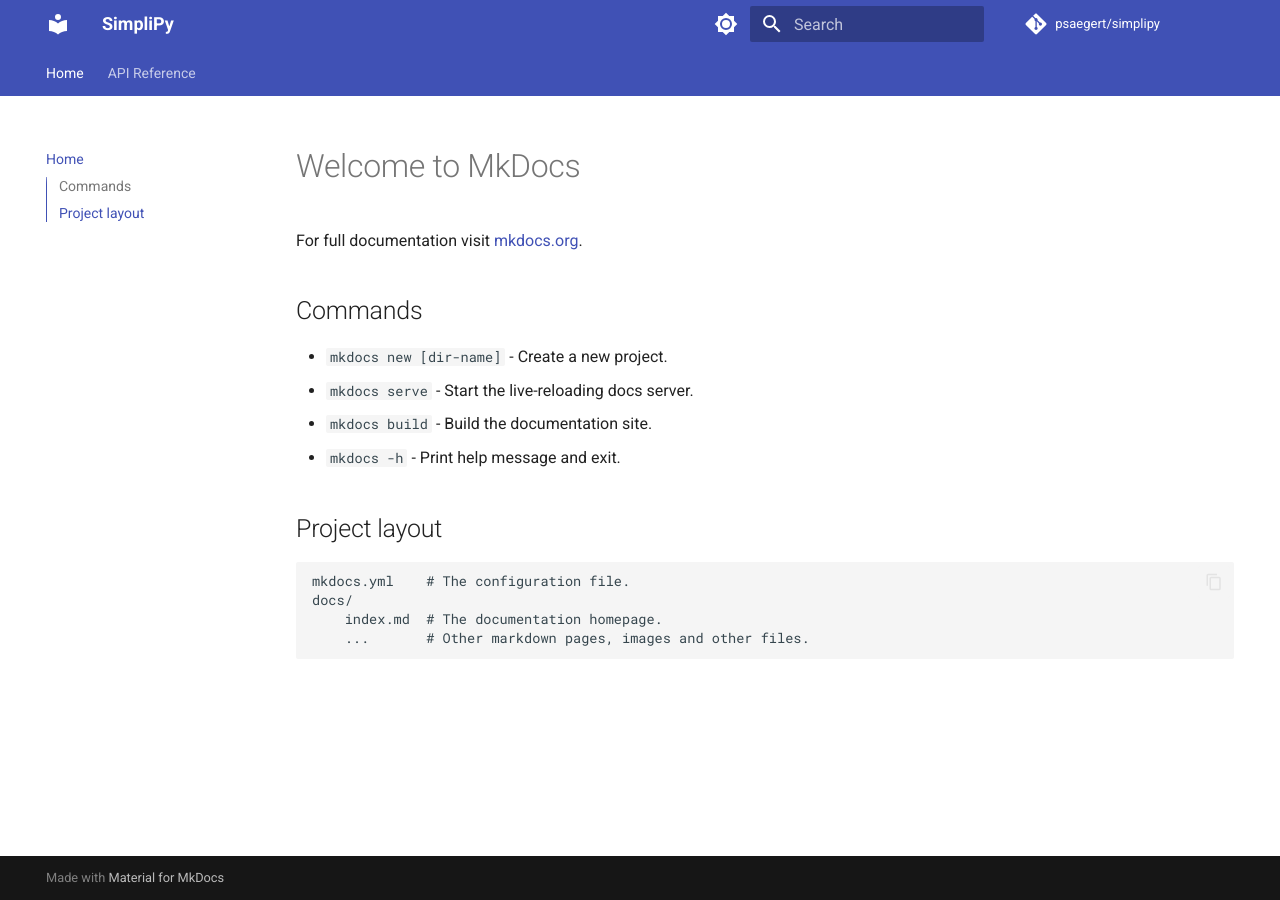
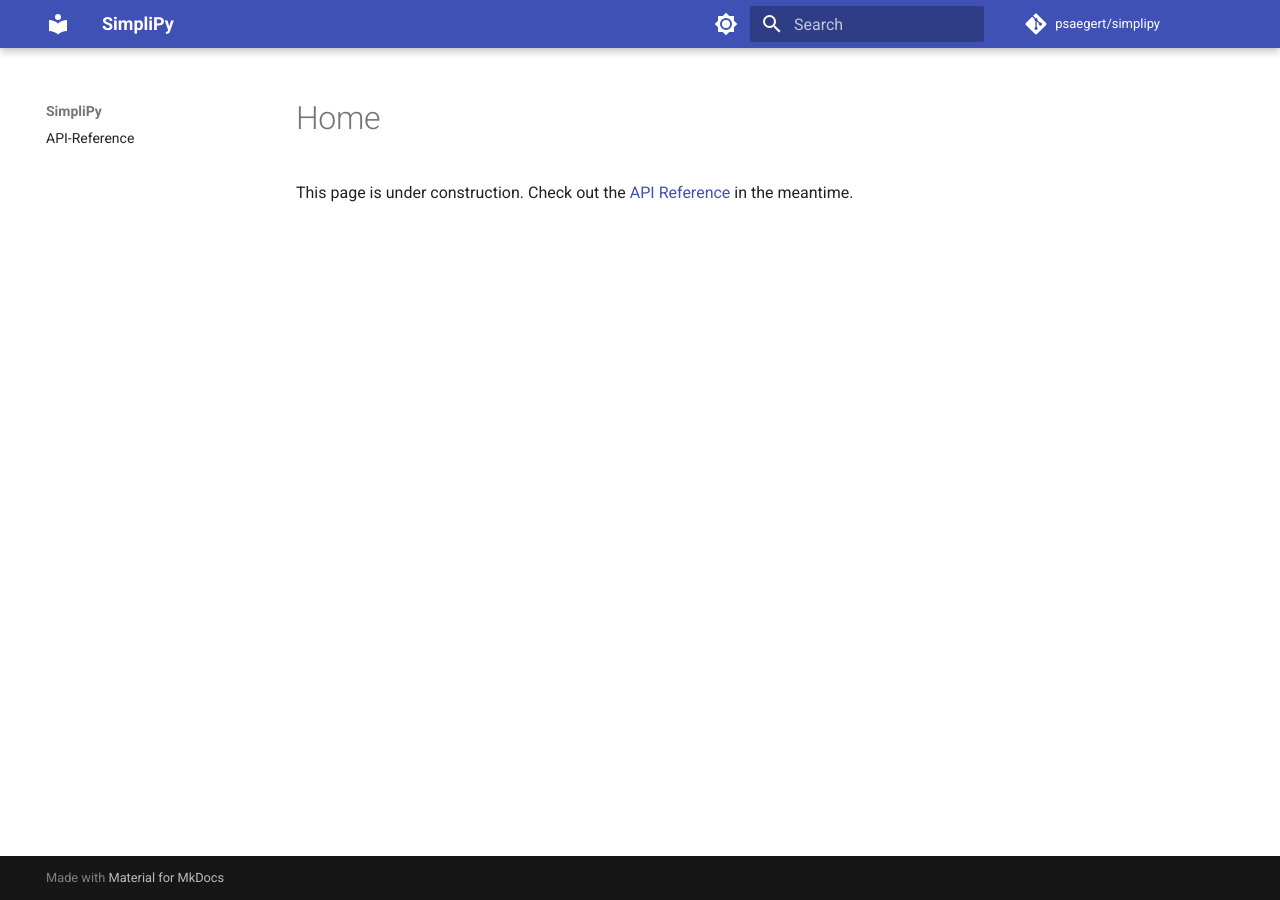
Before and after one commit to psaegert/simplipy, an MkDocs documentation site: the page built from docs/index.md, in a window 1280 px wide. Built offline with MkDocs 1.6.1 and Material for MkDocs 9.7.7, drawn with Linux system fonts in a browser that asks for light colours; comment, search, counter and statistics services are not loaded.

Commit message:
Improve docs formatting

```diff
--- a/docs/index.md
+++ b/docs/index.md
@@ -1,17 +1,4 @@
-# Welcome to MkDocs
+# Home
 
-For full documentation visit [mkdocs.org](https://www.mkdocs.org).
-
-## Commands
-
-* `mkdocs new [dir-name]` - Create a new project.
-* `mkdocs serve` - Start the live-reloading docs server.
-* `mkdocs build` - Build the documentation site.
-* `mkdocs -h` - Print help message and exit.
-
-## Project layout
-
-    mkdocs.yml    # The configuration file.
-    docs/
-        index.md  # The documentation homepage.
-        ...       # Other markdown pages, images and other files.
+This page is under construction.
+Check out the [API Reference](api.md) in the meantime.
--- a/mkdocs.yml
+++ b/mkdocs.yml
@@ -1,10 +1,9 @@
 # Project information
 site_name: SimpliPy
 site_author: Paul Saegert
-site_url: https://github.com/psaegert/simplipy # Optional: Add your site's URL
 repo_url: https://github.com/psaegert/simplipy
 repo_name: psaegert/simplipy
-edit_uri: blob/dev/ # <-- Add this line
+edit_uri: blob/main/
 
 # Theme configuration
 theme:
@@ -21,59 +20,49 @@
         icon: material/brightness-4
         name: Switch to light mode
   features:
-    - navigation.tabs
     - navigation.sections
     - navigation.instant
-    - navigation.top
-    - toc.integrate
+    - navigation.path
+    - navigation.prune
+    - navigation.indexes
     - search.suggest
     - search.highlight
-    - content.code.annotate
-    - content.code.copy
 
 # Extensions for better rendering
 markdown_extensions:
+  - toc:
+      permalink: true
+  - attr_list
+  - footnotes
+  - md_in_html
   - pymdownx.highlight:
-      anchor_linenums: true
+      anchor_linenums: True
   - pymdownx.inlinehilite
   - pymdownx.snippets
   - pymdownx.superfences
-  - admonition
-  - pymdownx.details
-  - pymdownx.tabbed:
-      alternate_style: true
-  - toc:
-      permalink: true
+  - pymdownx.arithmatex:
+      generic: true
 
 nav:
-  - Home: index.md
-  - API Reference:
-    - Overview: api/index.md
-    - SimpliPy Engine: api/engine.md
-    - Utils: api/utils.md
-    - "I/O": api/io.md
-    - Operators: api/operators.md
-    - Asset Management: api/asset_manager.md
+  - API-Reference: api.md
 
 # Plugin configurations
 plugins:
-  - search # Built-in search plugin
+  - search
+  - autorefs
   - mkdocstrings:
+      default_handler: python
       handlers:
         python:
           paths: [src]
           options:
-            # Explicitly set the docstring style to numpy
             docstring_style: numpy
-            # Render docstrings in a separate tabbed layout
+            merge_init_into_class: True
+            show_bases: false
+            heading_level: 2 # This is a global default
             docstring_section_style: spacy
-            # Show type annotations in signatures
             show_signature_annotations: true
-            # Separate type annotations with a colon
             separate_signature: true
-            # Do not show the module name before each object
             show_root_heading: false
-            # Group members by type (e.g., functions, classes)
             members_order: source
-            show_source: true # This will now create a link
-  - autorefs # Automatically create cross-references
+            show_source: true
```
Also changed, not shown: README.md (+1 -0 lines), docs/api.md (added, +34 -0 lines), docs/api/asset_manager.md (deleted, +0 -3 lines), docs/api/engine.md (deleted, +0 -3 lines), docs/api/index.md (deleted, +0 -3 lines), docs/api/io.md (deleted, +0 -3 lines), docs/api/operators.md (deleted, +0 -3 lines), docs/api/utils.md (deleted, +0 -3 lines), 1 other file.
